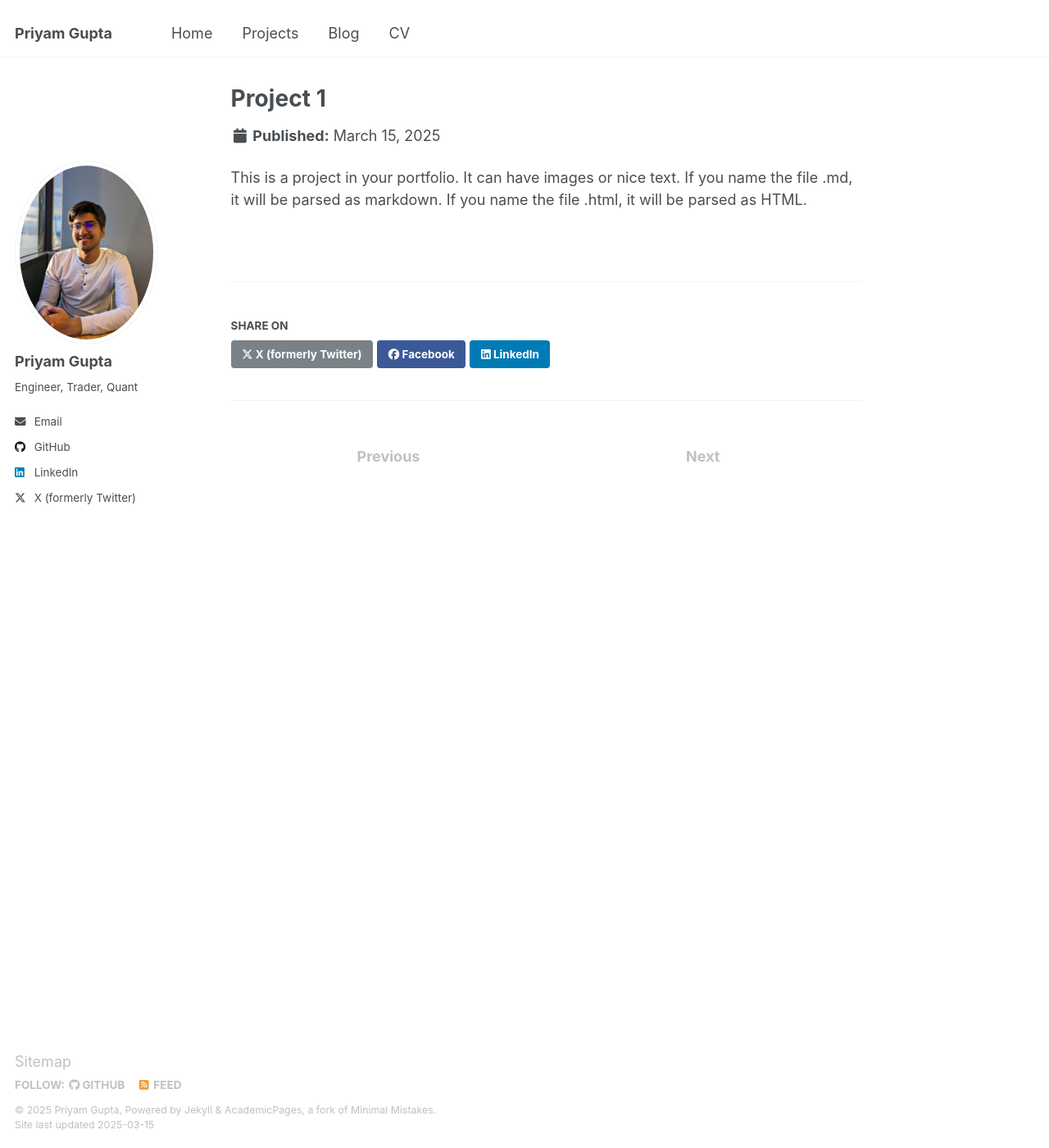
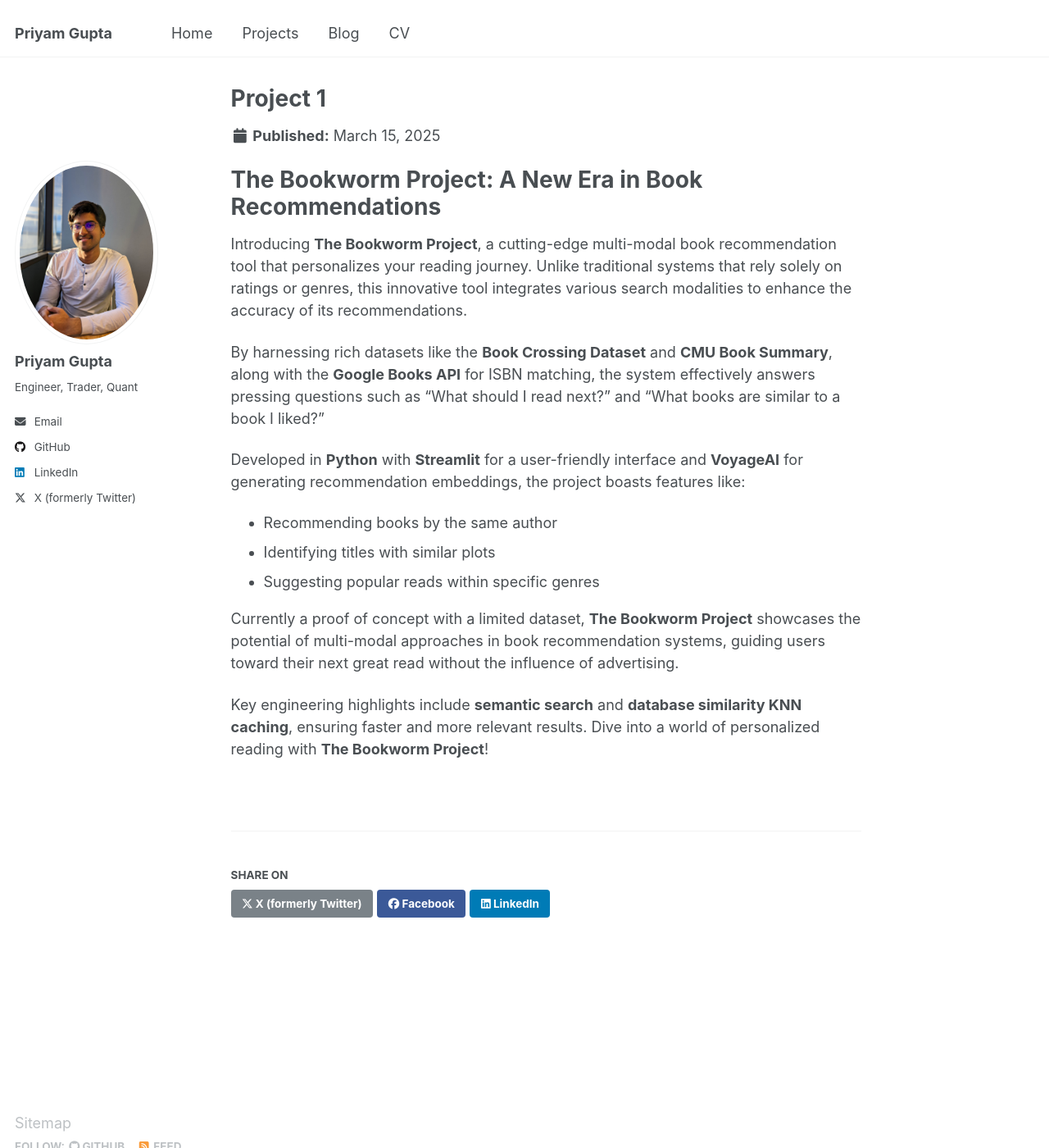
Before and after one commit to ProPriyam/ProPriyam.github.io, a Jekyll site: the page built from _projects/portfolio-1.md, in a window 1280 px wide and 1400 px high. Shown: the whole window at 82% size. Built offline with Jekyll 4.4.1, drawn with Linux system fonts in a browser that asks for light colours.

Commit message:
project_1

```diff
--- a/_projects/portfolio-1.md
+++ b/_projects/portfolio-1.md
@@ -1,7 +1,21 @@
 ---
 title: "Project 1"
-excerpt: "Short description of project 1<br/><img src='/images/500x300.png'>"
+excerpt: "Short description of project 1<br/><img src='/images/Project_1_image.png'>"
 collection: projects
 ---
 
-This is a project in your portfolio. It can have images or nice text. If you name the file .md, it will be parsed as markdown. If you name the file .html, it will be parsed as HTML.
+# The Bookworm Project: A New Era in Book Recommendations
+
+Introducing **The Bookworm Project**, a cutting-edge multi-modal book recommendation tool that personalizes your reading journey. Unlike traditional systems that rely solely on ratings or genres, this innovative tool integrates various search modalities to enhance the accuracy of its recommendations.
+
+By harnessing rich datasets like the **Book Crossing Dataset** and **CMU Book Summary**, along with the **Google Books API** for ISBN matching, the system effectively answers pressing questions such as "What should I read next?" and "What books are similar to a book I liked?"
+
+Developed in **Python** with **Streamlit** for a user-friendly interface and **VoyageAI** for generating recommendation embeddings, the project boasts features like:
+
+- Recommending books by the same author
+- Identifying titles with similar plots
+- Suggesting popular reads within specific genres
+
+Currently a proof of concept with a limited dataset, **The Bookworm Project** showcases the potential of multi-modal approaches in book recommendation systems, guiding users toward their next great read without the influence of advertising.
+
+Key engineering highlights include **semantic search** and **database similarity KNN caching**, ensuring faster and more relevant results. Dive into a world of personalized reading with **The Bookworm Project**!
```
Also changed, not shown: _projects/portfolio-2.html (deleted, +0 -9 lines), images/Project_1_image.png (added).
